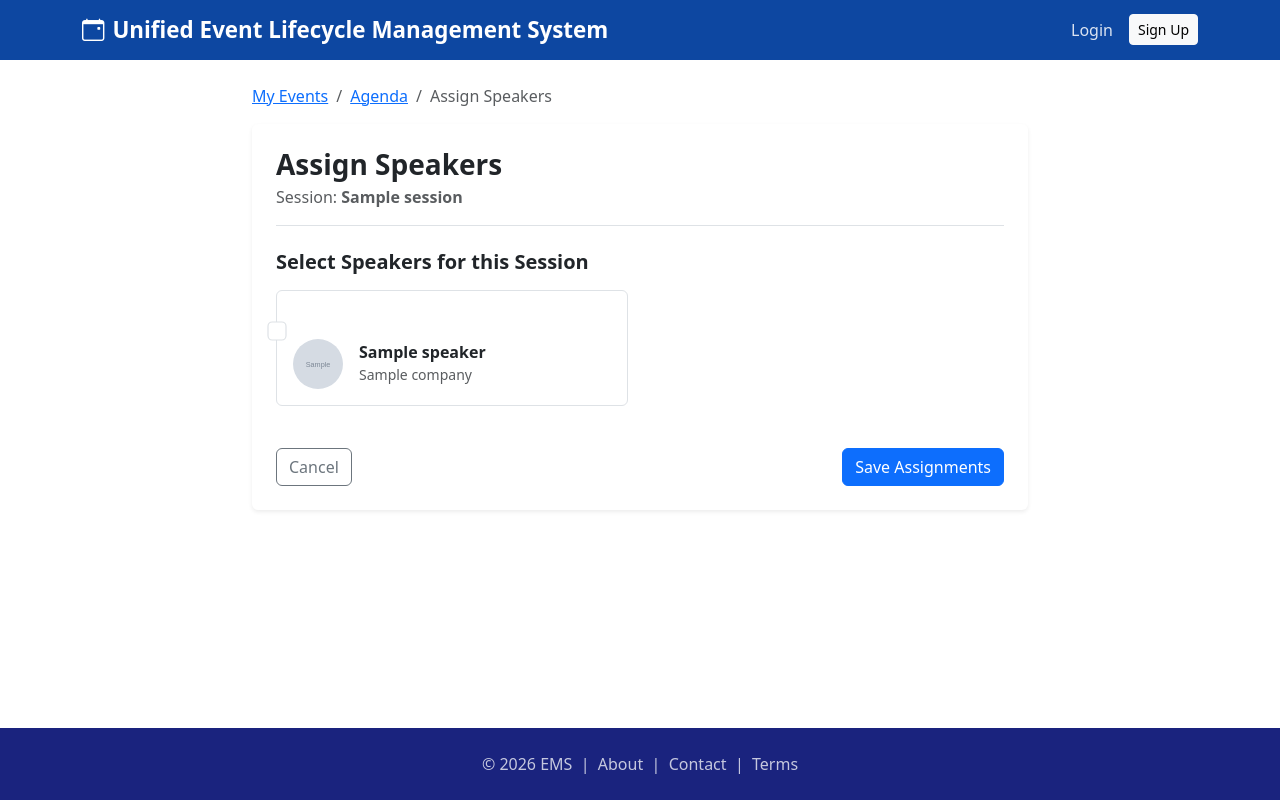
After one commit to Abdularfath/event-management-system, a Flask app: template templates/organizer/sessions/speakers.html in a window 1280 px wide. The commit adds this page. Run offline with Flask 3, Linux system fonts and the light colour scheme; the template is opened without the code that fills it: most values are stand-ins (such as "Sample title", 1, 10 or a date in 2020); grey boxes marked "Sample" are stand-in pictures; some libraries are stand-ins or nearby versions.

Commit message:
Day 16: Assign speakers to sessions junction

```diff
--- /dev/null
+++ b/templates/organizer/sessions/speakers.html
@@ -0,0 +1,70 @@
+{% extends 'base.html' %}
+{% block title %}Assign Speakers{% endblock %}
+
+{% block content %}
+<div class="container py-4" style="max-width: 800px;">
+    <nav aria-label="breadcrumb" class="mb-3">
+        <ol class="breadcrumb">
+            <li class="breadcrumb-item"><a href="{{ url_for('events.list_events') }}">My Events</a></li>
+            <li class="breadcrumb-item"><a href="{{ url_for('sessions.list_sessions', event_id=event_id) }}">Agenda</a></li>
+            <li class="breadcrumb-item active">Assign Speakers</li>
+        </ol>
+    </nav>
+
+    <div class="card shadow-sm border-0">
+        <div class="card-body p-4">
+            <h3 class="fw-bold mb-1">Assign Speakers</h3>
+            <p class="text-muted border-bottom pb-3">Session: <strong>{{ session_data.title }}</strong></p>
+
+            <form method="POST">
+                <input type="hidden" name="csrf_token" value="{{ csrf_token() }}"/>
+
+                <h5 class="fw-bold mb-3 mt-4">Select Speakers for this Session</h5>
+
+                {% if all_speakers %}
+                <div class="row">
+                    {% for speaker in all_speakers %}
+                    <div class="col-md-6 mb-3">
+                        <div class="form-check custom-checkbox-card border rounded p-3 {% if speaker.id in assigned_ids %}bg-light border-primary{% endif %}">
+                            <input class="form-check-input" type="checkbox" name="speaker_ids" value="{{ speaker.id }}" id="speaker_{{ speaker.id }}"
+                                   {% if speaker.id in assigned_ids %}checked{% endif %}>
+                            <label class="form-check-label d-flex align-items-center w-100" style="cursor:pointer;" for="speaker_{{ speaker.id }}">
+                                {% if speaker.image_url %}
+                                    <img src="{{ speaker.image_url }}" class="rounded-circle me-3" style="width: 50px; height: 50px; object-fit: cover;">
+                                {% else %}
+                                    <div class="rounded-circle bg-secondary d-flex align-items-center justify-content-center me-3 text-white" style="width: 50px; height: 50px;">
+                                        <i class="bi bi-person"></i>
+                                    </div>
+                                {% endif %}
+                                <div>
+                                    <h6 class="mb-0 fw-bold">{{ speaker.name }}</h6>
+                                    <small class="text-muted">{{ speaker.company }}</small>
+                                </div>
+                            </label>
+                        </div>
+                    </div>
+                    {% endfor %}
+                </div>
+                {% else %}
+                <div class="alert alert-warning">
+                    <i class="bi bi-exclamation-triangle me-2"></i> You haven't added any speakers yet!
+                    <a href="{{ url_for('speakers.add_speaker') }}" class="alert-link">Add a speaker here</a>.
+                </div>
+                {% endif %}
+
+                <div class="d-flex justify-content-between mt-4">
+                    <a href="{{ url_for('sessions.list_sessions', event_id=event_id) }}" class="btn btn-outline-secondary">Cancel</a>
+                    <button type="submit" class="btn btn-primary" {% if not all_speakers %}disabled{% endif %}>Save Assignments</button>
+                </div>
+            </form>
+        </div>
+    </div>
+</div>
+
+<style>
+    /* Makes the whole box clickable */
+    .custom-checkbox-card { transition: 0.2s; }
+    .custom-checkbox-card:hover { background-color: #f8f9fa; }
+    .form-check-input { margin-top: 1rem; margin-right: 15px; transform: scale(1.2); }
+</style>
+{% endblock %}
```
Also changed, not shown: app/routes/sessions.py (+52 -0 lines), templates/organizer/sessions/list.html (+8 -1 lines).
